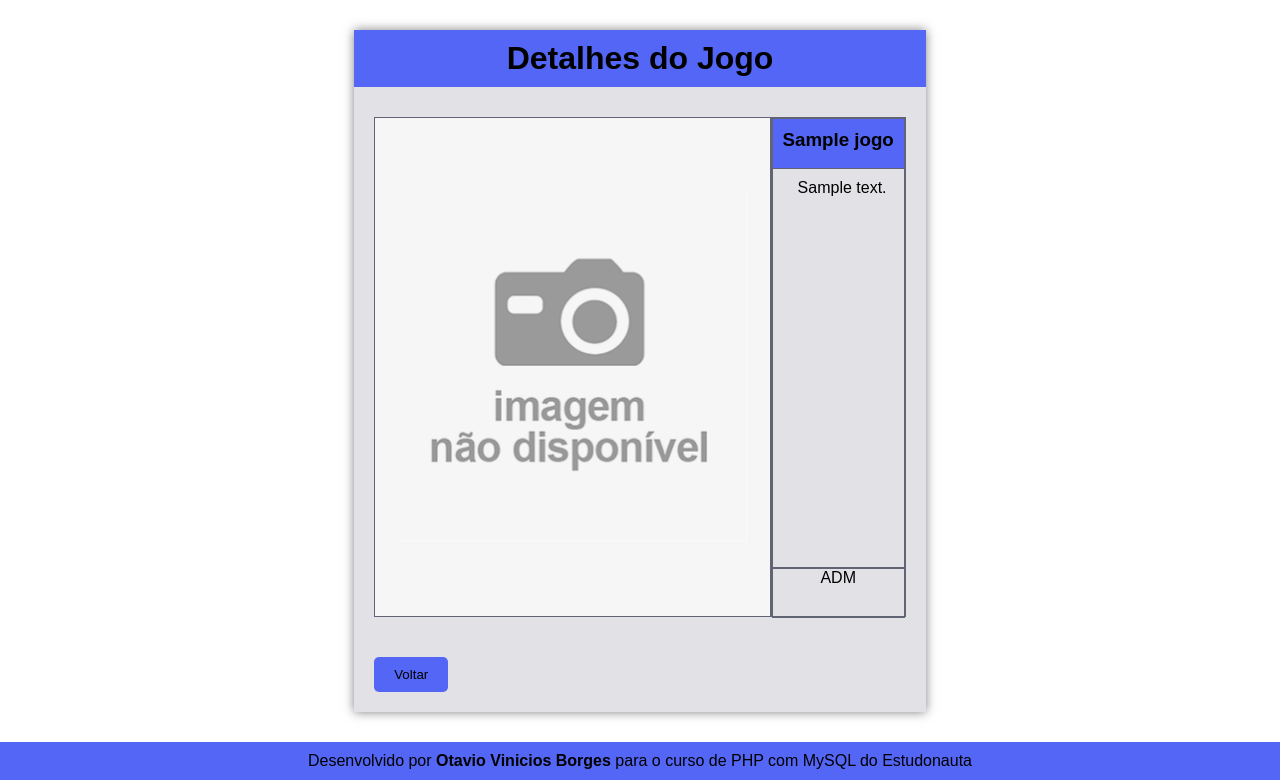
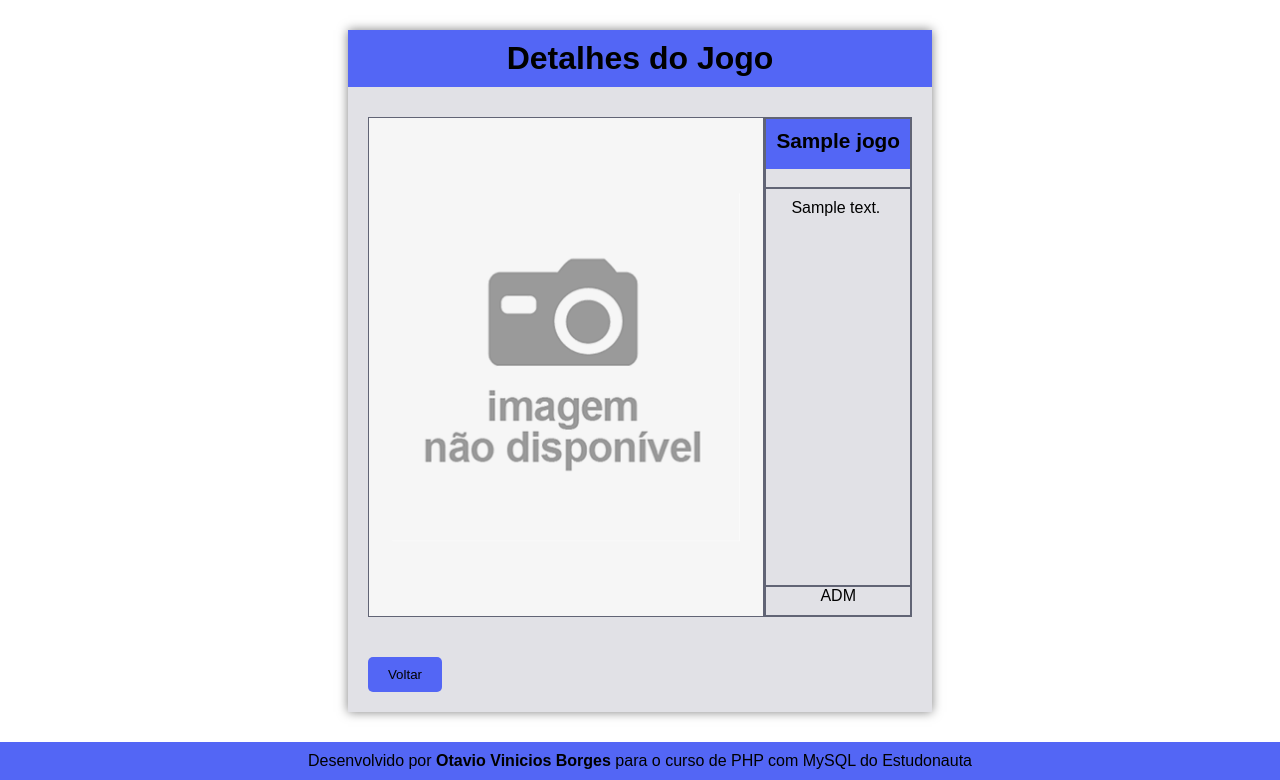
Before and after one commit to otavioborges1991/PHP-MySQL, a PHP site: page /detalhes.php?codigo=1 in a window 1280 px wide. Shown: the part 57-837 px from the top of the page. Run offline with PHP 8.4, Linux system fonts and the light colour scheme; tables that the repository leaves empty hold one stand-in row (values such as "Sample post").

Commit message:
Corrigido os estilos

```diff
--- a/style/grid.css
+++ b/style/grid.css
@@ -3,17 +3,15 @@
 .grid-container {
     display: grid;
     grid-template-columns: auto 1fr;
-    max-height: 500px;
 }
 
 .texto {
     display: grid;
     grid-template-rows: auto 1fr auto;
-    max-height: 500px;
 }
 
 .titulo {
-    height: 50px;
+    height: 70px;
 }
 
 .descricao {
@@ -26,7 +24,20 @@
 }
 
 .adm {
-    height: 50px;
+    height: 30px;
     text-align: center;
     vertical-align: bottom;
 }
+
+@media (min-width:768px) {
+    .grid-container {
+        display: grid;
+        grid-template-rows: auto auto;
+    }
+
+    .descricao {
+        height: auto;
+        overflow-y: unset;
+    }
+
+}
--- a/style/style.css
+++ b/style/style.css
@@ -99,3 +99,11 @@ div header h3 {
 img {
     text-align: center;
 }
+
+h3 {
+    font-size: 1.3em;
+}
+
+h4 {
+    margin-bottom: 5px;
+}
--- a/style/table.css
+++ b/style/table.css
@@ -34,6 +34,9 @@ td img {
     border-radius: 50%;
 }
 
+table tr {
+    max-height: 80px;
+}
 
 /* Estilos para tr Linhas das tabelas */
 
--- /dev/null
+++ b/teste.sql
@@ -0,0 +1,4 @@
+-- Active: 1758661370891@@127.0.0.1@3306@bd_games
+use db_games;
+
+join generos on jogos.genero_codigo = generos.codigo
```
